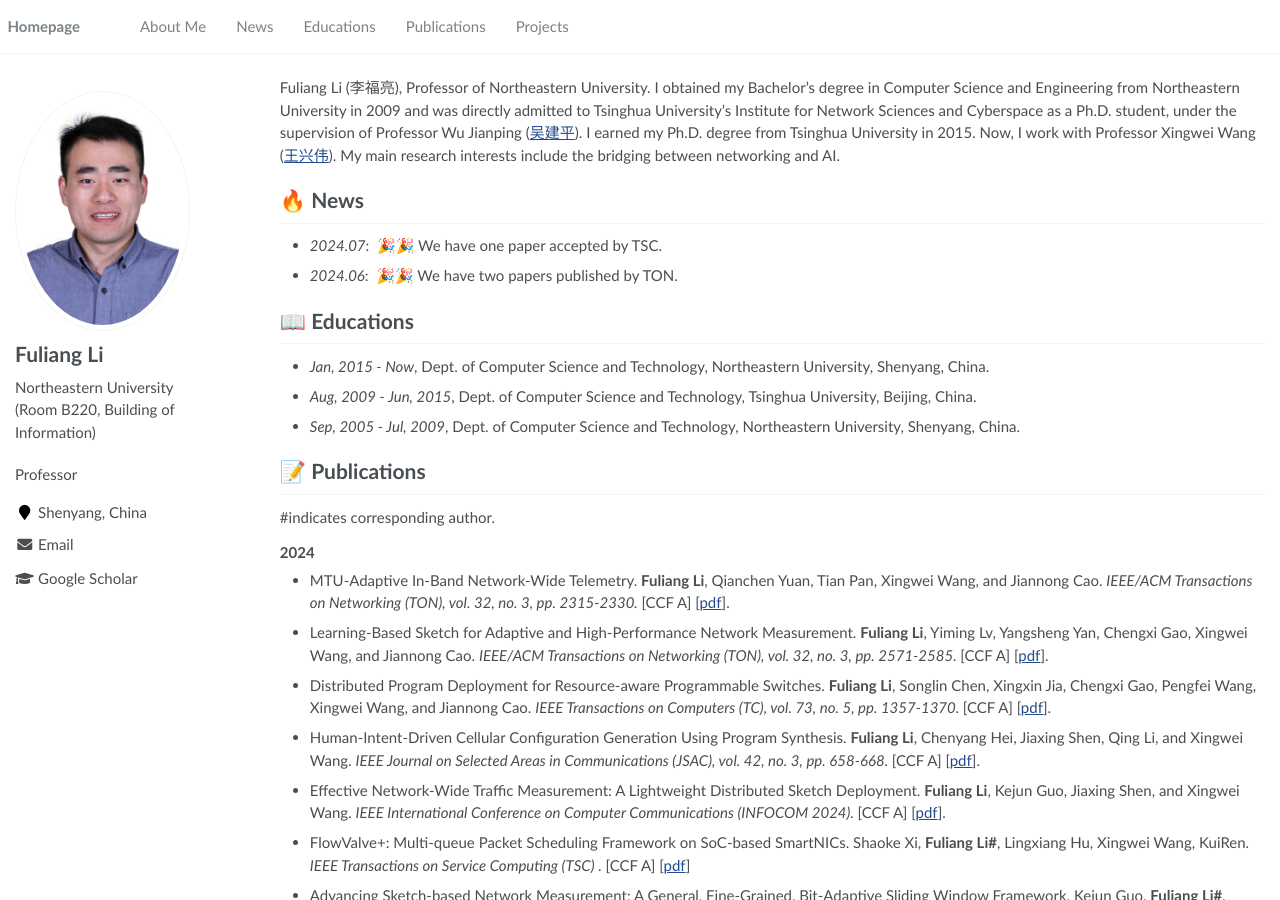
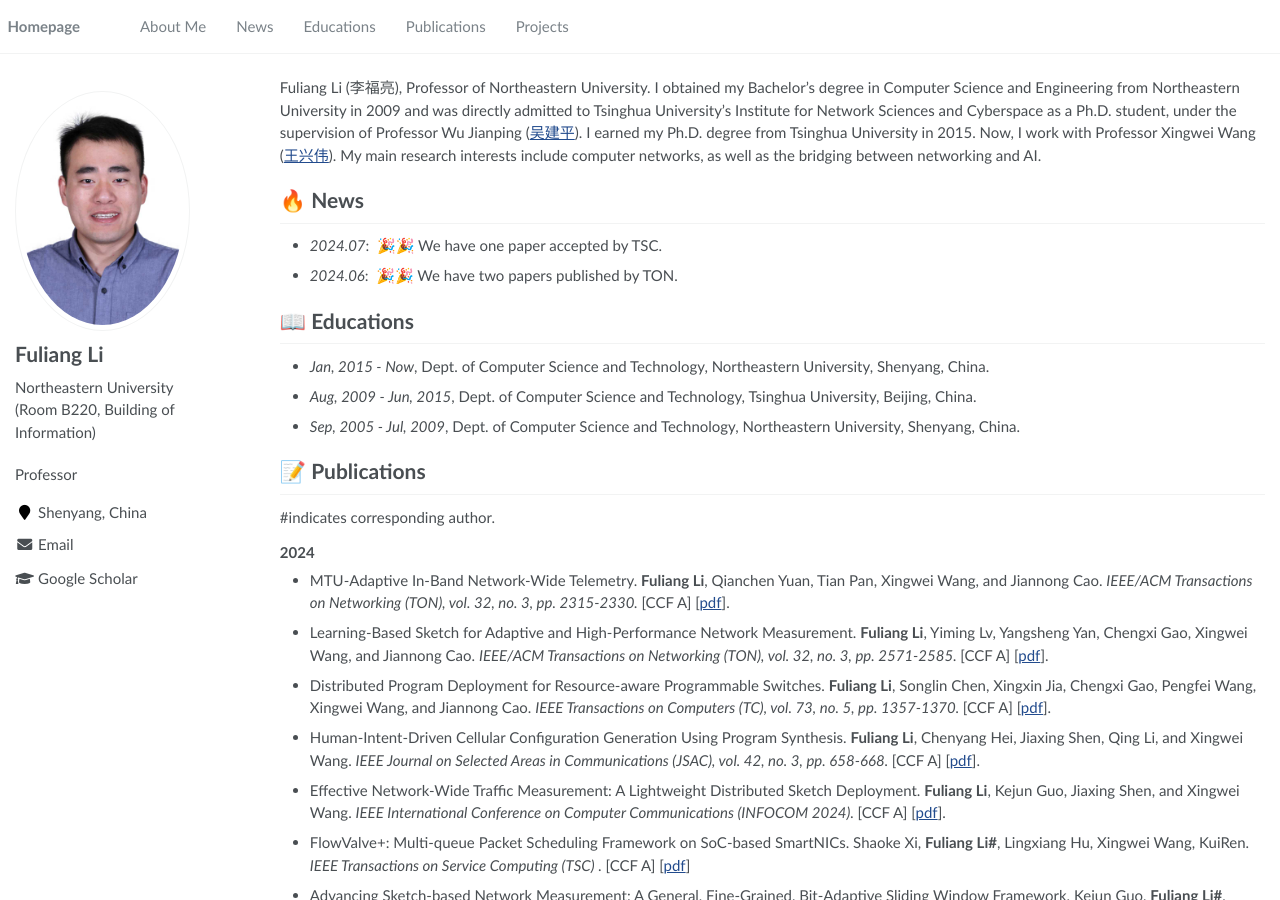
Before and after one commit to Fuliang-Li/Fuliang-Li.github.io, a Jekyll site: the page built from _pages/about.md, in a window 1280 px wide and 900 px high. Built offline with Jekyll 4.4.1, drawn with Linux system fonts in a browser that asks for light colours.

Commit message:
Update about.md

```diff
--- a/_pages/about.md
+++ b/_pages/about.md
@@ -17,7 +17,7 @@ redirect_from:
 
 <span class='anchor' id='about-me'></span>
 
-Fuliang Li (李福亮), Professor of Northeastern University. I obtained my Bachelor’s degree in Computer Science and Engineering from Northeastern University in 2009 and was directly admitted to Tsinghua University’s Institute for Network Sciences and Cyberspace as a Ph.D. student, under the supervision of Professor Wu Jianping (<a href="https://www.tsinghua.edu.cn/info/1166/93896.htm" target="_blank">吴建平</a>). I earned my Ph.D. degree from Tsinghua University in 2015. Now, I work with Professor Xingwei Wang (<a href="https://dblp.org/pid/99/4694-1.html" target="_blank">王兴伟</a>). My main research interests include the bridging between networking and AI.
+Fuliang Li (李福亮), Professor of Northeastern University. I obtained my Bachelor’s degree in Computer Science and Engineering from Northeastern University in 2009 and was directly admitted to Tsinghua University’s Institute for Network Sciences and Cyberspace as a Ph.D. student, under the supervision of Professor Wu Jianping (<a href="https://www.tsinghua.edu.cn/info/1166/93896.htm" target="_blank">吴建平</a>). I earned my Ph.D. degree from Tsinghua University in 2015. Now, I work with Professor Xingwei Wang (<a href="https://neu.edu.cn/info/1012/3221.htm" target="_blank">王兴伟</a>). My main research interests include computer networks, as well as the bridging between networking and AI.
 
 # 🔥 News
 - *2024.07*: &nbsp;🎉🎉 We have one paper accepted by TSC.
```
